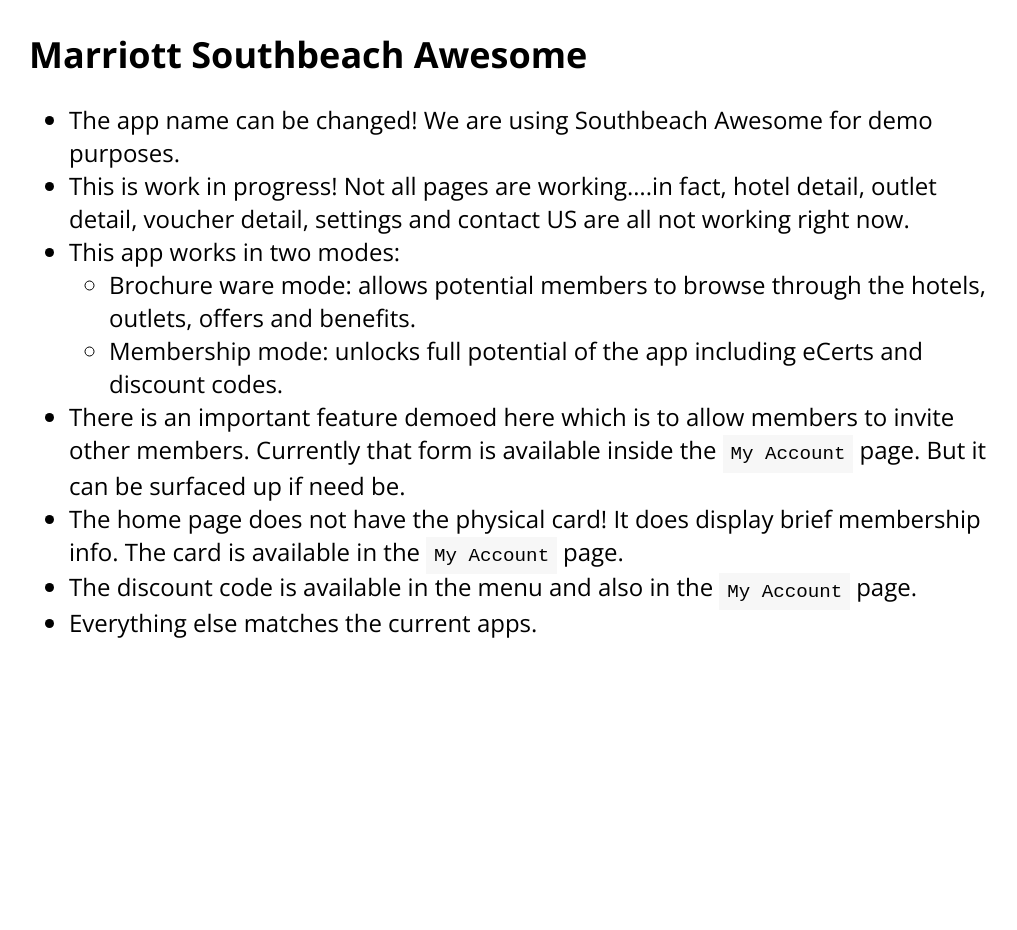
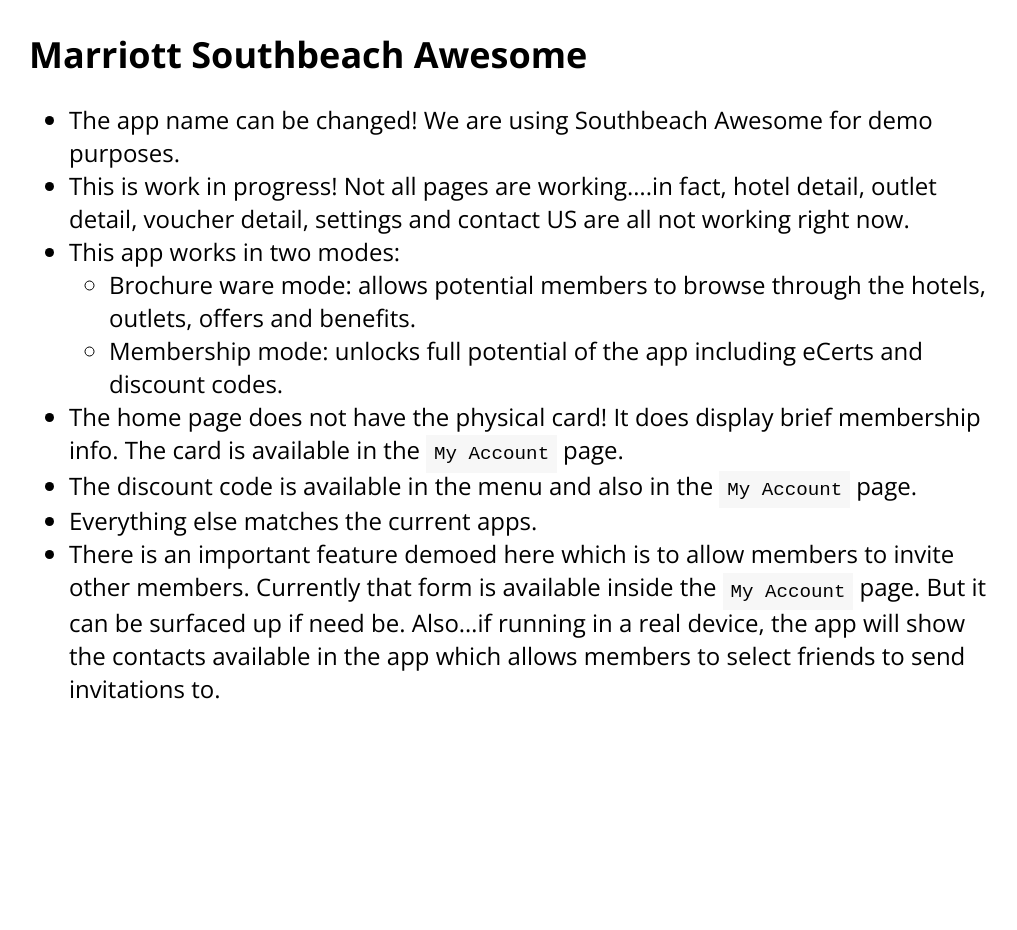
Before and after one commit to hmccode/hmccode.github.io, a Jekyll site: the page built from demo/index.md, in a window 1280 px wide. Shown: the whole page, without its empty margins (131-1148 px from the left). Built offline with Jekyll 4.4.1, drawn with Linux system fonts in a browser that asks for light colours; nearby versions of some CDN libraries; a script that is not in the unit is left out.

Commit message:
Updated the demo page

```diff
--- a/demo/index.md
+++ b/demo/index.md
@@ -10,7 +10,7 @@ title: HMC Mobile Demo
 - This app works in two modes:
 	- Brochure ware mode: allows potential members to browse through the hotels, outlets, offers and benefits.
 	- Membership mode: unlocks full potential of the app including eCerts and discount codes.
-- There is an important feature demoed here which is to allow members to invite other members. Currently that form is available inside the `My Account` page. But it can be surfaced up if need be.
 - The home page does not have the physical card! It does display brief membership info. The card is available in the `My Account` page.
 - The discount code is available in the menu and also in the `My Account` page.
 - Everything else matches the current apps.
+- There is an important feature demoed here which is to allow members to invite other members. Currently that form is available inside the `My Account` page. But it can be surfaced up if need be. Also...if running in a real device, the app will show the contacts available in the app which allows members to select friends to send invitations to.
```
